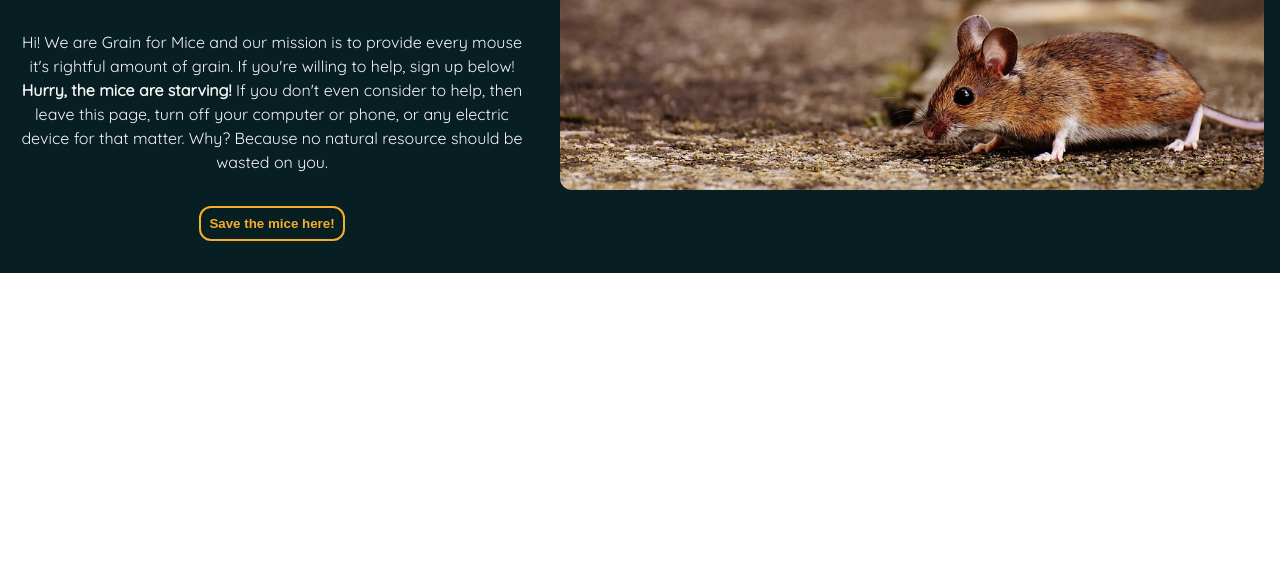
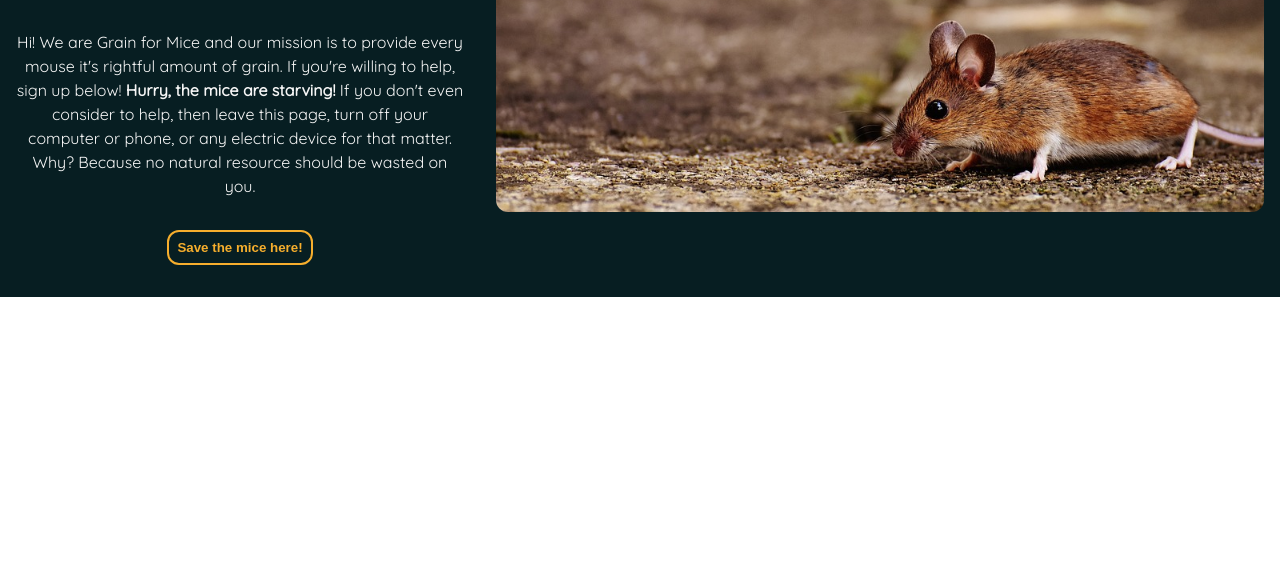
Before and after one commit to DreiMuskeltier/grain_for_mice, a plain HTML site: page index.html in a window 1280 px wide. Shown: the part 226-800 px from the top of the page. Drawn offline with Linux system fonts and the light colour scheme.

Commit message:
Modified the banner img.

```diff
--- a/styles/styles.css
+++ b/styles/styles.css
@@ -76,7 +76,7 @@ button {
 
 .banner {
   flex-shrink: 0;
-  width: 55%;
+  width: 60%;
   height: 100%;
   margin: 1rem;
   border-radius: 12px;
```
